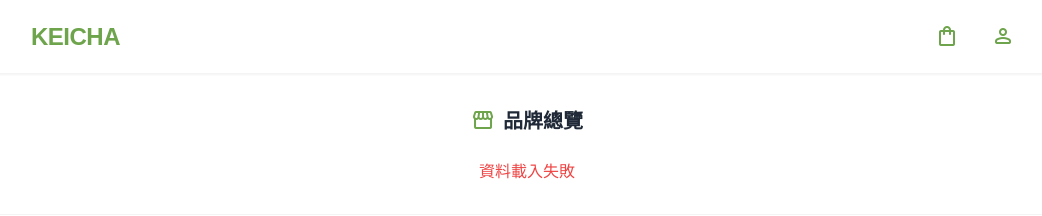
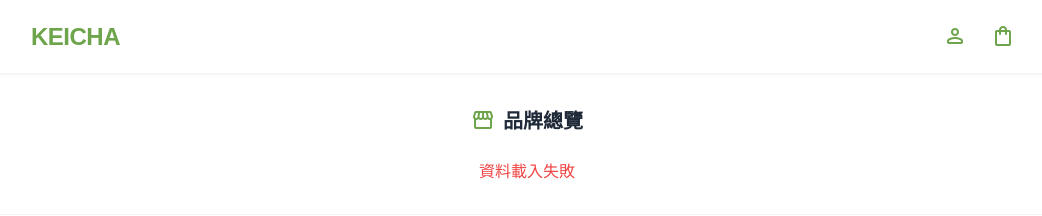
Before and after one commit to keicha2025/keicha, a Jekyll site: the page maccha-store.html, which Jekyll copies as it is, in a window 1280 px wide. Shown: the top 216 px of the page, without its empty margins (113-1155 px from the left). Built offline with Jekyll 4.4.1, drawn with Linux system fonts in a browser that asks for light colours; nearby versions of some CDN libraries; some web fonts are replaced.

Commit message:
Update maccha-store.html

```diff
--- a/maccha-store.html
+++ b/maccha-store.html
@@ -37,25 +37,40 @@
 
     <style>
         :root { --font-brand: "Zen Maru Gothic", sans-serif; }
-        body { font-family: "Noto Sans TC", sans-serif; -webkit-tap-highlight-color: transparent; padding-bottom: 100px; background-color: #ffffff; }
+        body { font-family: "Noto Sans TC", sans-serif; -webkit-tap-highlight-color: transparent; padding-bottom: 100px; background-color: #ffffff; overflow-x: hidden; }
         .font-brand-text { font-family: var(--font-brand); font-weight: 700; }
 
         /* Loading Spinner */
         .loader { border: 2px solid #f3f3f3; border-top: 2px solid #6ea44c; border-radius: 50%; width: 16px; height: 16px; animation: spin 1s linear infinite; display: inline-block; }
         @keyframes spin { 0% { transform: rotate(0deg); } 100% { transform: rotate(360deg); } }
 
-        /* Side Panel */
+        /* Side Panel - Critical Fixes */
         .side-panel {
-            position: fixed; top: 0; right: 0; height: 100%; width: 100%; max-width: 420px;
-            background: white; z-index: 100; transform: translateX(100%);
+            position: fixed;
+            top: 0;
+            right: 0;
+            bottom: 0;
+            width: 100%;
+            max-width: 420px;
+            background: white;
+            z-index: 200; /* Priority Level: Highest */
+            transform: translateX(100%);
             transition: transform 0.3s cubic-bezier(0.25, 1, 0.5, 1);
-            box-shadow: var(--shadow-panel); display: flex; flex-direction: column;
+            box-shadow: var(--shadow-panel);
+            display: flex;
+            flex-direction: column;
         }
-        .side-panel.open { transform: translateX(0); }
+        .side-panel.open { transform: translateX(0) !important; }
 
         .overlay {
-            position: fixed; inset: 0; background: rgba(0,0,0,0.4); z-index: 90;
-            opacity: 0; visibility: hidden; transition: opacity 0.3s; backdrop-filter: blur(3px);
+            position: fixed;
+            inset: 0;
+            background: rgba(0,0,0,0.4);
+            z-index: 150;
+            opacity: 0;
+            visibility: hidden;
+            transition: opacity 0.3s;
+            backdrop-filter: blur(2px);
         }
         .overlay.open { opacity: 1; visibility: visible; }
 
@@ -110,10 +125,14 @@
             <h1 class="text-xl font-bold tracking-tight text-brand flex items-center gap-2">
                 <span class="font-brand-text text-2xl">KEICHA</span>
             </h1>
-            <div class="flex items-center gap-3">
-                 <button onclick="openCart()" class="relative p-2 text-brand hover:bg-brandLight rounded-full transition">
-                    <span class="material-symbols-rounded text-2xl">shopping_bag</span>
-                    <span id="header-cart-badge" class="absolute top-0 right-0 bg-brand text-white text-[10px] font-bold w-4 h-4 flex items-center justify-center rounded-full hidden">0</span>
+            <div class="flex items-center gap-2">
+                 <button type="button" onclick="openLoginPanel()" class="p-2 text-brand hover:bg-brandLight rounded-full transition cursor-pointer">
+                    <span class="material-symbols-rounded text-2xl pointer-events-none">person</span>
+                 </button>
+
+                 <button type="button" onclick="openCart()" class="relative p-2 text-brand hover:bg-brandLight rounded-full transition cursor-pointer">
+                    <span class="material-symbols-rounded text-2xl pointer-events-none">shopping_bag</span>
+                    <span id="header-cart-badge" class="absolute top-0 right-0 bg-brand text-white text-[10px] font-bold w-4 h-4 flex items-center justify-center rounded-full hidden pointer-events-none">0</span>
                 </button>
             </div>
         </div>
@@ -137,21 +156,21 @@
 
     <div id="cart-sidebar" class="side-panel">
         <div class="flex flex-col h-full">
-            <div class="p-5 border-b border-gray-50 flex justify-between items-center bg-white relative">
+            <div class="p-5 border-b border-gray-50 flex justify-between items-center bg-white relative shrink-0">
                 <div class="absolute left-0 top-1/2 -translate-y-1/2 h-6 w-1 bg-brand rounded-r"></div>
                 <div class="flex items-center gap-2 text-gray-800 font-bold text-xl pl-3">
                     <span class="material-symbols-rounded text-brand">list_alt</span>
                     購物清單
                 </div>
-                <button onclick="closeAllPanels()" class="w-8 h-8 flex items-center justify-center text-gray-400 hover:text-gray-600 rounded-full hover:bg-gray-100 transition">
-                    <span class="material-symbols-rounded">close</span>
+                <button onclick="closeAllPanels()" class="w-10 h-10 flex items-center justify-center text-gray-400 hover:text-gray-600 rounded-full hover:bg-gray-100 transition cursor-pointer">
+                    <span class="material-symbols-rounded text-2xl pointer-events-none">close</span>
                 </button>
             </div>
 
             <div id="cart-items-wrapper" class="flex-1 overflow-y-auto p-0 pb-4">
                 </div>
 
-            <div class="panel-footer bg-gray-50">
+            <div class="panel-footer bg-gray-50 shrink-0">
                 <div class="panel-footer-btn-wrapper space-y-4">
                     <div class="flex justify-between items-center px-1">
                         <span class="text-gray-500 font-medium text-sm">商品小計</span>
@@ -172,13 +191,14 @@
 
     <div id="login-panel" class="side-panel">
         <div class="flex flex-col h-full">
-            <div class="p-5 flex justify-end">
-                <button onclick="closeAllPanels()" class="text-gray-400 hover:text-gray-600">
+            <div class="p-5 flex justify-end shrink-0">
+                <button onclick="closeAllPanels()" class="w-10 h-10 flex items-center justify-center text-gray-400 hover:text-gray-600 rounded-full hover:bg-gray-100 transition">
                     <span class="material-symbols-rounded text-2xl">close</span>
                 </button>
             </div>
-            <div class="p-8 flex flex-col items-center justify-center flex-1 -mt-20">
-                <div class="w-16 h-16 bg-brandLight rounded-full flex items-center justify-center text-brand mb-6">
+
+            <div class="p-8 flex flex-col items-center justify-center flex-1 -mt-20 overflow-y-auto">
+                <div class="w-16 h-16 bg-brandLight rounded-full flex items-center justify-center text-brand mb-6 shrink-0">
                     <span class="material-symbols-rounded text-3xl">person</span>
                 </div>
 
@@ -207,14 +227,13 @@
                         稍後再說
                     </button>
                 </div>
-
             </div>
         </div>
     </div>
 
     <div id="member-panel" class="side-panel">
         <div class="flex flex-col h-full relative">
-            <div class="p-5 bg-brand text-white flex justify-between items-center z-10 shadow-md">
+            <div class="p-5 bg-brand text-white flex justify-between items-center z-10 shadow-md shrink-0">
                 <h3 class="font-bold flex items-center gap-2 text-lg">
                     <span class="material-symbols-rounded">manage_accounts</span> 會員資料管理
                 </h3>
@@ -264,7 +283,7 @@
                 </section>
             </div>
 
-            <div class="panel-footer">
+            <div class="panel-footer shrink-0">
                 <button onclick="saveMemberData(this)" class="w-full bg-brand text-white font-bold py-4 rounded-xl text-lg shadow-lg shadow-brand/20 hover:bg-brandDark transition flex justify-center items-center gap-2">
                     <span class="material-symbols-rounded">save</span> 儲存變更
                 </button>
@@ -275,12 +294,12 @@
 
     <div id="checkout-panel" class="side-panel">
         <div class="flex flex-col h-full relative">
-            <div class="p-5 bg-white border-b border-gray-100 flex justify-between items-center z-10">
+            <div class="p-5 bg-white border-b border-gray-100 flex justify-between items-center z-10 shrink-0">
                 <h3 class="font-bold flex items-center gap-2 text-lg text-gray-800">
                     <span class="material-symbols-rounded text-brand">shopping_cart_checkout</span>
                     結帳確認
                 </h3>
-                <button onclick="closeAllPanels()" class="text-gray-400 hover:text-gray-600 transition">
+                <button onclick="closeAllPanels()" class="w-10 h-10 flex items-center justify-center text-gray-400 hover:text-gray-600 rounded-full hover:bg-gray-100 transition">
                     <span class="material-symbols-rounded">close</span>
                 </button>
             </div>
@@ -421,7 +440,7 @@
                 </div>
             </form>
 
-            <div class="panel-footer">
+            <div class="panel-footer shrink-0">
                 <div class="panel-footer-btn-wrapper">
                     <div class="flex justify-between items-end mb-4">
                         <div class="text-xs text-gray-400 font-medium" id="footer-logistics-name">尚未選擇物流</div>
@@ -871,23 +909,25 @@
             })
             .then(res => res.json())
             .then(data => {
-                if (data.success && data.data && data.data.name) {
-                    const info = data.data;
-                    currentUser = info;
-                    msg.innerText = `歡迎回來，${info.name}`;
-                    msg.className = "text-xs mt-2 pl-1 h-4 font-bold text-brand";
+                // Always treat as success/welcome logic (B-2, C-1)
+                const info = (data.success && data.data) ? data.data : { phone: phone, name: '新朋友' };
+                currentUser = info;
+                msg.innerText = `歡迎回來，${info.name || '新朋友'}`;
+                msg.className = "text-xs mt-2 pl-1 h-4 font-bold text-brand";
 
-                    if(info.name) document.getElementById('input-name').value = info.name;
-                    if(info.email) document.getElementById('input-email').value = info.email;
+                if(info.name) document.getElementById('input-name').value = info.name;
+                if(info.email) document.getElementById('input-email').value = info.email;
+                if(info.line_name) document.getElementById('input-line').value = info.line_name;
 
-                    // Pre-fill fields if empty
-                    if(info.store_711 && !document.getElementById('store-id-711').value) document.getElementById('store-id-711').value = info.store_711;
-                    if(info.store_711_note && !document.getElementById('store-name-711').value) document.getElementById('store-name-711').value = info.store_711_note;
-                    // ... other fields
-                } else {
-                    msg.innerText = "將自動註冊新會員";
-                    msg.className = "text-xs mt-2 pl-1 h-4 font-medium text-gray-400";
-                }
+                // Pre-fill existing logistics preferences if they match (B-2)
+                if(info.store_711) document.getElementById('store-id-711').value = info.store_711;
+                if(info.store_711_note) document.getElementById('store-name-711').value = info.store_711_note;
+
+                if(info.store_fami) document.getElementById('store-id-fami').value = info.store_fami;
+                if(info.store_fami_note) document.getElementById('store-name-fami').value = info.store_fami_note;
+
+                if(info.shipping_address) document.getElementById('store-addr').value = info.shipping_address;
+
             })
             .catch(() => { msg.innerText = "連線失敗"; })
             .finally(() => { btn.disabled = false; });
@@ -959,21 +1001,24 @@
         }
 
         // Init
+        function adjQty(productId, change) {
+             if (!tempQtyMap[productId]) tempQtyMap[productId] = 1;
+             let newQty = tempQtyMap[productId] + change;
+             if (newQty < 1) newQty = 1;
+             tempQtyMap[productId] = newQty;
+             const qtyDisplay = document.getElementById(`iq-${productId}`);
+             if (qtyDisplay) { qtyDisplay.innerText = newQty; }
+        }
+
         window.addEventListener('load', () => {
              const loader = document.getElementById('status-loader');
-
-             // Setup Login Panel Trigger
-             document.querySelector('button[onclick="openCart()"]').parentElement.innerHTML += `
-                <button onclick="openLoginPanel()" class="relative p-2 text-brand hover:bg-brandLight rounded-full transition ml-1">
-                    <span class="material-symbols-rounded text-2xl">person</span>
-                </button>
-             `;
 
              fetch(DISPLAY_API_URL)
                 .then(res => res.json())
                 .then(data => {
                     if(data.error) throw new Error(data.error);
                     if(data.shipping_rules) shippingRules = data.shipping_rules;
+
                     allProducts = data.products || [];
 
                     renderStatusOverview(data.brands);
```
Also changed, not shown: other parts of maccha-store.html (+74 -61 lines).
